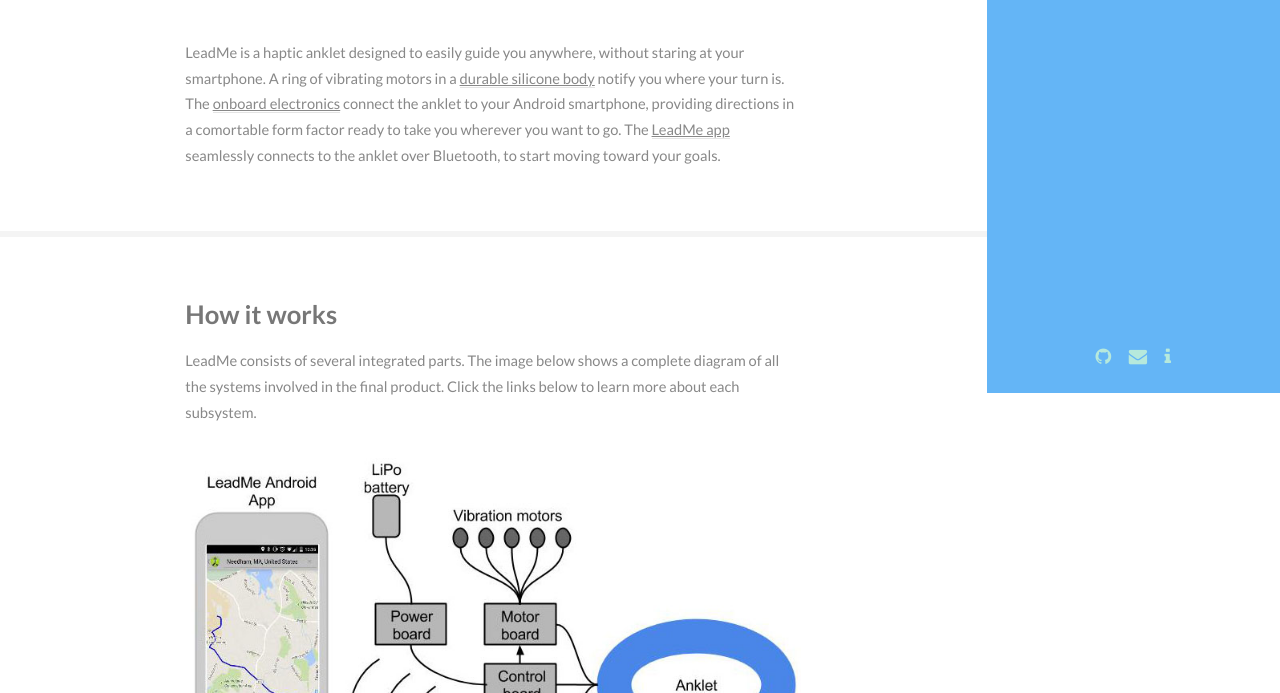
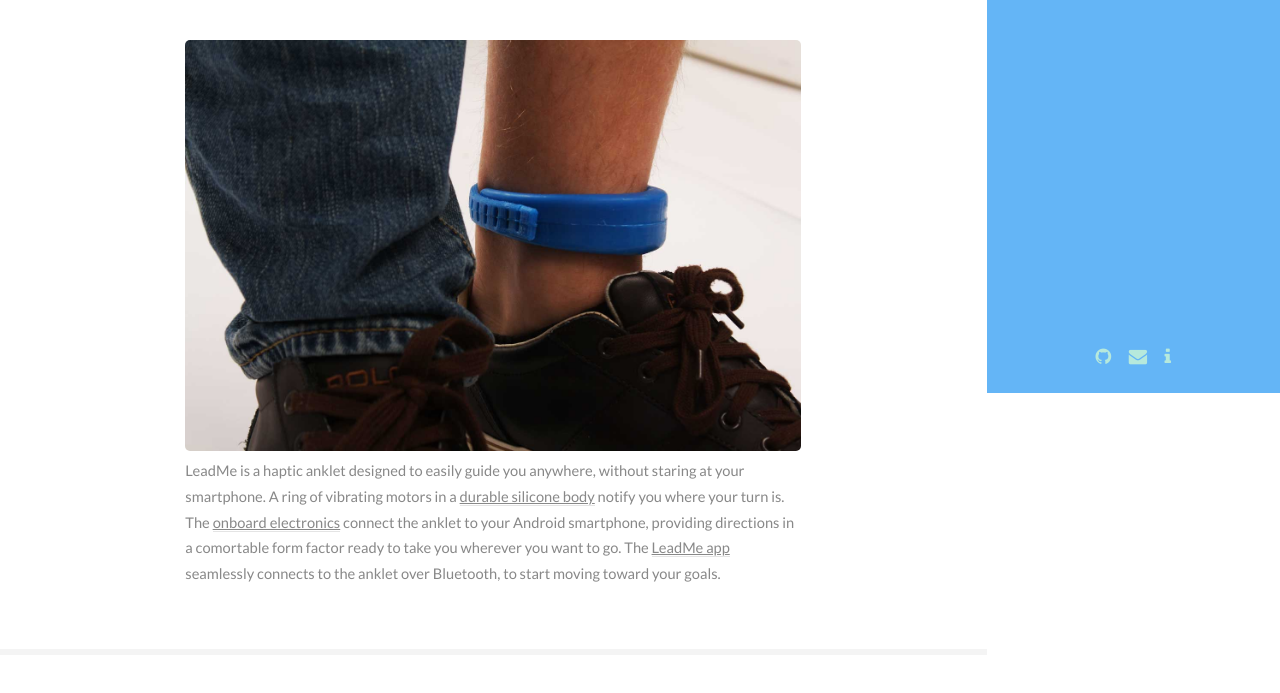
Before and after one commit to burgers-n-fries/burgers-n-fries.github.io, a plain HTML site: page index.html in a window 1280 px wide. Shown: the part 407-1100 px from the top of the page. Drawn offline with Linux system fonts and the light colour scheme.

Commit message:
front page image added

```diff
--- a/index.html
+++ b/index.html
@@ -55,6 +55,7 @@
                                     <p>An incredibly simple way to get around.</p>
                                 </header>
                                 <p>
+	                                <a href="images/artsy.jpg" class="image" target="_blank"><img style="width:100%;" src="images/artsy.jpg" alt="" /></a>
                                     LeadMe is a haptic anklet designed to easily guide you anywhere, without staring at your smartphone. A ring of vibrating motors in a <u><a href="mech.html">durable silicone body</a></u> notify you where your turn is. The <u><a href="elec.html">onboard electronics</a></u> connect the anklet to your Android smartphone, providing directions in a comortable form factor ready to take you wherever you want to go. The <u><a href="sofw.html">LeadMe app</a></u> seamlessly connects to the anklet over Bluetooth, to start moving toward your goals.
                                 </p>
                             </div>
```
Also changed, not shown: images/artsy.jpg (added).
